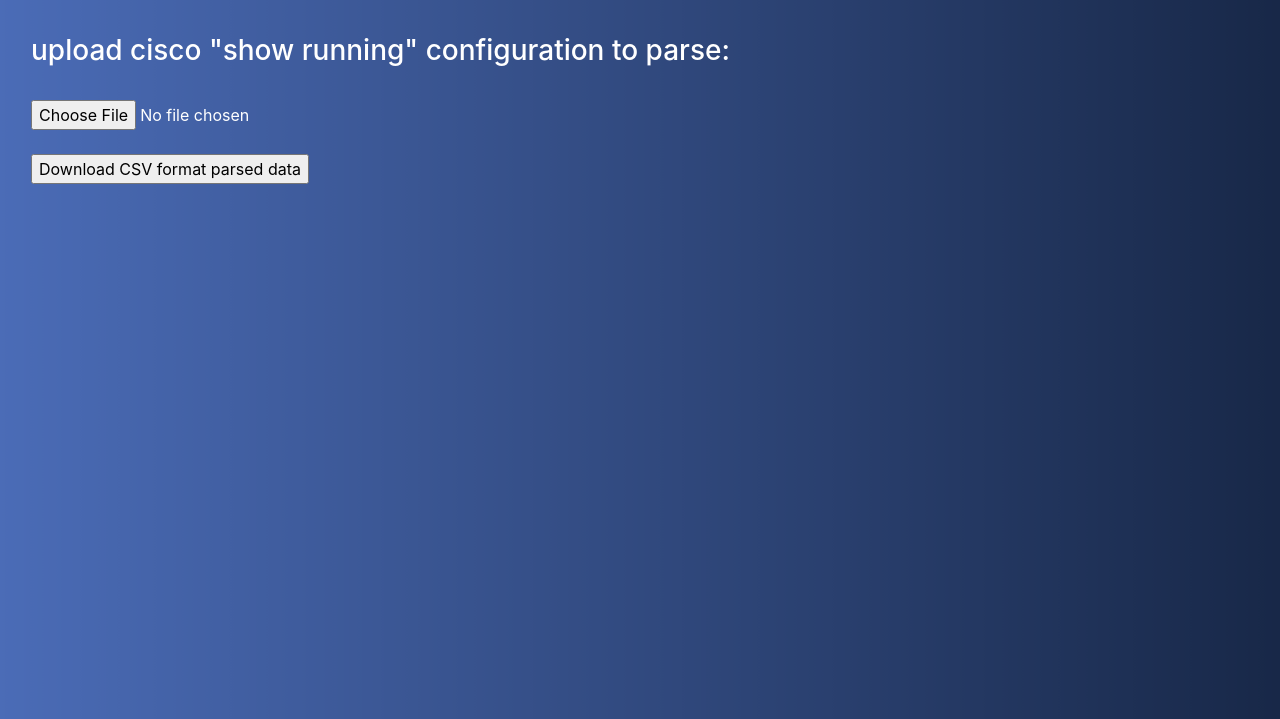
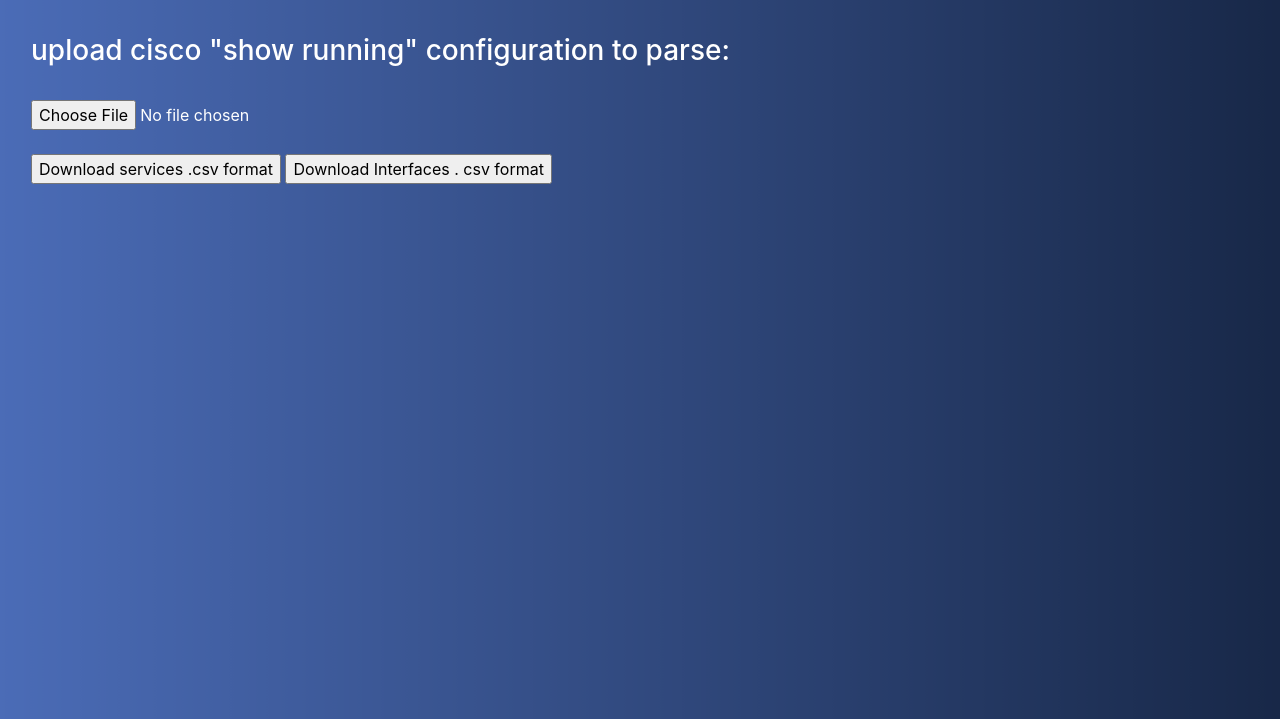
Before and after one commit to rapavin/Webpage, a Django app: page /Parser_Page in a window 1280 px wide. Shown: the part 56-775 px from the top of the page. Run offline with Django 3.2, Linux system fonts and the light colour scheme; some libraries are stand-ins or nearby versions.

Commit message:
Update Parser_Page.html

```diff
--- a/Cisco_Parser/templates/Parser_Page.html
+++ b/Cisco_Parser/templates/Parser_Page.html
@@ -12,7 +12,8 @@
 						<form enctype="multipart/form-data" method="post" action="{% url 'upload_read' %}"><br>
 							{% csrf_token %}
 				  			<input type="file" name="running_config"><br><br>
-				  			<input type="submit" value="Download CSV format parsed data">
+				  			<input type="submit" value="Download services .csv format">
+							<input type="submit" value="Download Interfaces . csv format">
 						</form>
 					</div>
 			</div>
```
